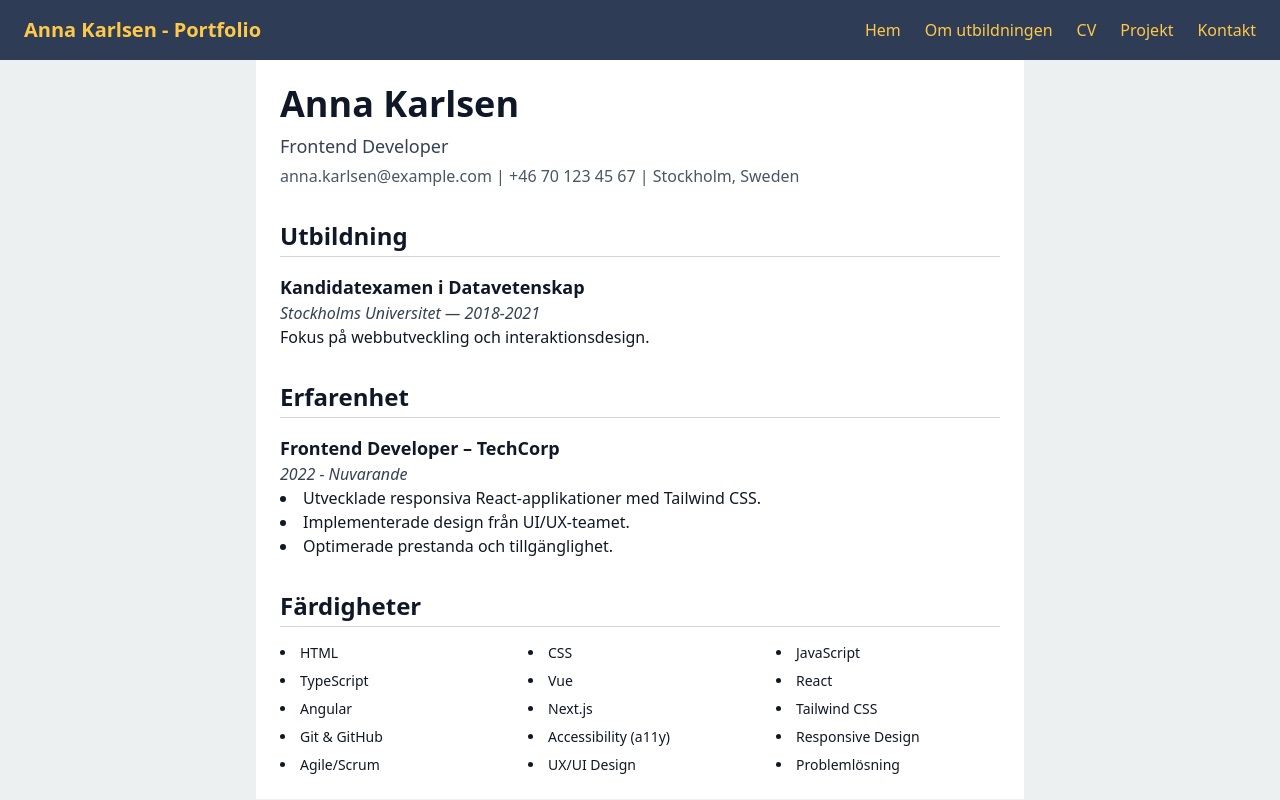
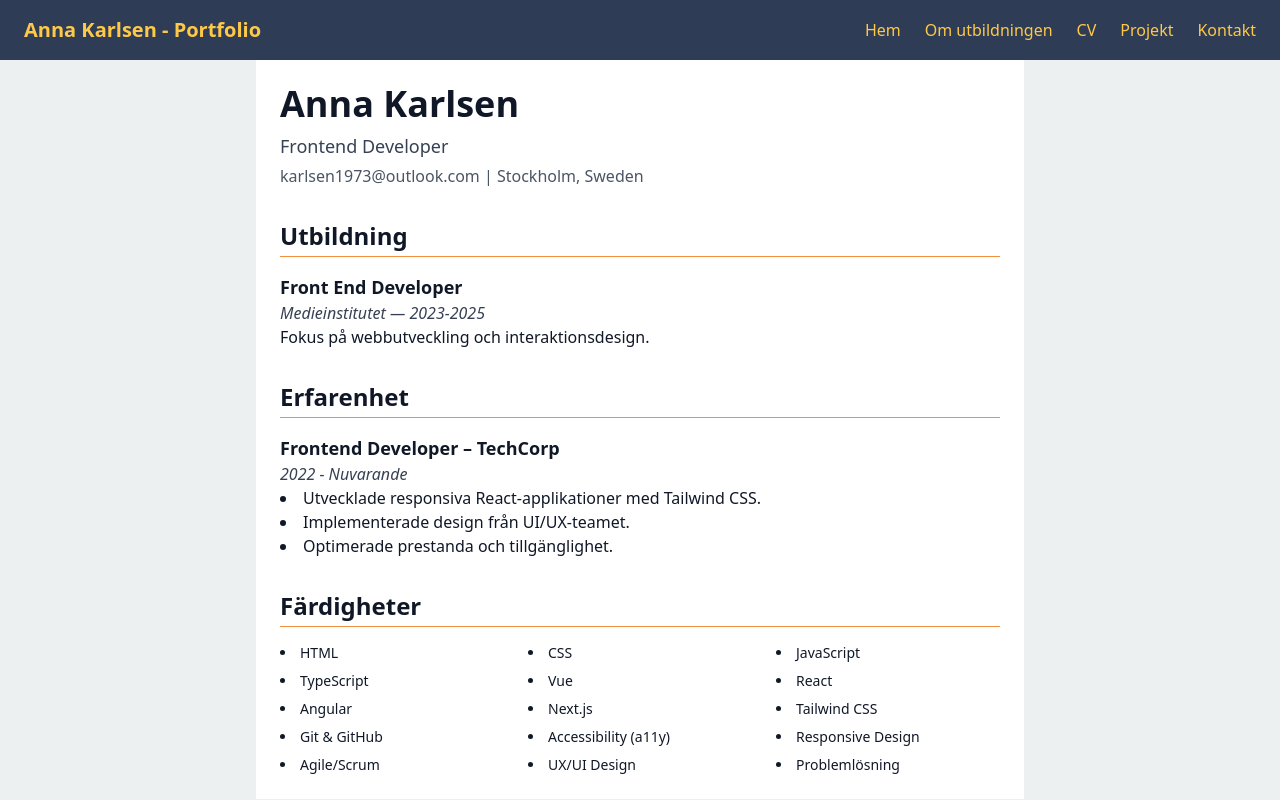
Before and after one commit to annkar73/portfolio-nextjs, a Next.js app: page /cv in a window 1280 px wide. Built offline with nearby package versions, Linux system fonts and the light colour scheme.

Commit message:
update cv data

```diff
--- a/src/app/cv/page.tsx
+++ b/src/app/cv/page.tsx
@@ -11,7 +11,7 @@ export default function CVPage() {
       </section>
 
       <section className="mb-8">
-        <h2 className="text-2xl font-semibold mb-4 border-b border-gray-300 pb-1">Utbildning</h2>
+        <h2 className="text-2xl font-semibold mb-4 border-b border-(--color-secondary-accent) pb-1">Utbildning</h2>
         {cvData.education.map((edu, index) => (
           <div key={index} className="mb-4">
             <h3 className="font-semibold text-lg">{edu.degree}</h3>
@@ -22,7 +22,7 @@ export default function CVPage() {
       </section>
 
       <section className="mb-8">
-        <h2 className="text-2xl font-semibold mb-4 border-b border-gray-300 pb-1">Erfarenhet</h2>
+        <h2 className="text-2xl font-semibold mb-4 border-b border-(--color-secondary-accent) pb-1">Erfarenhet</h2>
         {cvData.experience.map((exp, index) => (
           <div key={index} className="mb-4">
             <h3 className="font-semibold text-lg">{exp.role}</h3>
@@ -37,7 +37,7 @@ export default function CVPage() {
       </section>
 
 <section>
-  <h2 className="text-2xl font-semibold mb-4 border-b border-gray-300 pb-1">Färdigheter</h2>
+  <h2 className="text-2xl font-semibold mb-4 border-b border-(--color-secondary-accent) pb-1">Färdigheter</h2>
   <ul className="list-disc list-inside text-sm grid grid-cols-2 md:grid-cols-3 gap-x-6 gap-y-2">
     {cvData.skills.map((skill, index) => (
       <li key={index}>{skill}</li>
--- a/src/data/cvData.ts
+++ b/src/data/cvData.ts
@@ -3,12 +3,12 @@
 export const cvData = {
   name: "Anna Karlsen",
   title: "Frontend Developer",
-  contact: "anna.karlsen@example.com | +46 70 123 45 67 | Stockholm, Sweden",
+  contact: "karlsen1973@outlook.com | Stockholm, Sweden",
   education: [
     {
-      degree: "Kandidatexamen i Datavetenskap",
-      school: "Stockholms Universitet",
-      period: "2018-2021",
+      degree: "Front End Developer",
+      school: "Medieinstitutet",
+      period: "2023-2025",
       details: "Fokus på webbutveckling och interaktionsdesign.",
     },
   ],
```
